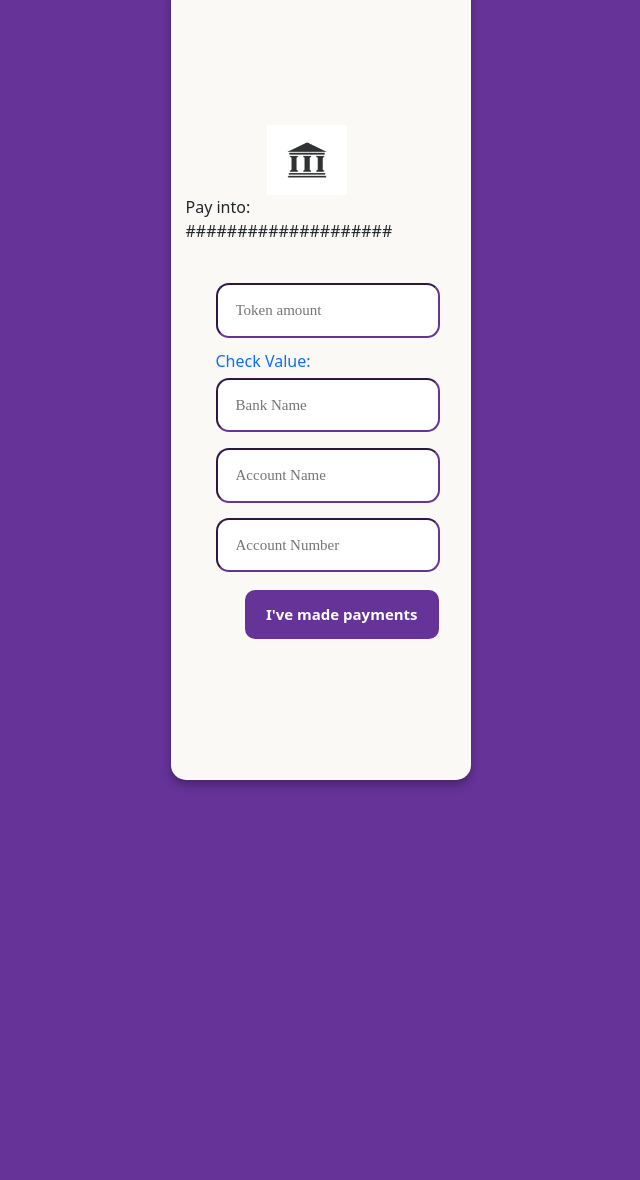
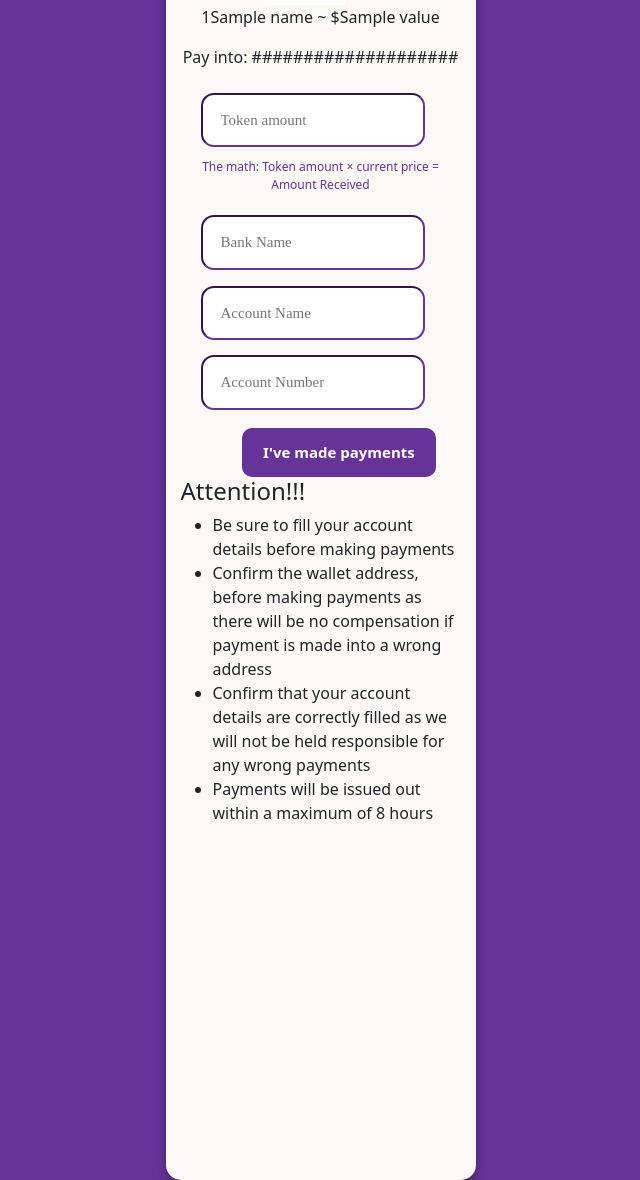
Before and after one commit to Victormarsh001/Fliche-Exchange-, a Flask app: template templates/payment.html in a window 1280 px wide. Shown: the whole page, without its empty margins (320-960 px from the left). Before the commit the page ends 788 px from the top, so only its background shows below. Run offline with Flask 3, Linux system fonts and the light colour scheme; the template is opened without the code that fills it: most values are stand-ins (such as "Sample title", 1, 10 or a date in 2020).

Commit message:
Done with frontend

```diff
--- a/app.py
+++ b/app.py
@@ -74,7 +74,11 @@ tokens = [
 @app.route('/')
 def hello_world():
   revs = [i for i in random.sample(rev, 10)]
-  return render_template('support.html', revs=revs, coin=tokens)
+
+
+  value = request.args.get('amount')
+
+  return render_template('profile.html', revs=revs, coin=tokens, value=value)
 
 @app.route('/trade')
 def trade():
--- a/templates/login.html
+++ b/templates/login.html
@@ -42,7 +42,7 @@
 
 <body style="display: flex; align-items: center; justify-content: center; height: 95vh; background-color: #663399;">
 
-    <div style="display: flex; align-items: center; justify-content: center; margin: 0 0 0 1px; width: 300px; border-radius: 15px; padding: 10px 30px; box-shadow: 0 5px 10px rgba(0,0,0,0.3);  background-color: #faf9f6;">
+    <div style="display: flex; align-items: center; justify-content: center; margin: 0 0 0 1px; width: 300px; border-radius: 15px; padding: 10px 20px; box-shadow: 0 5px 10px rgba(0,0,0,0.3);  background-color: #faf9f6;">
 
 
 
@@ -54,7 +54,7 @@
           <button style="margin: 3% 0 0 25%; display: flex; align-items: center; justify-content: center;"> Login </button>
         </div>
         <div>
-          <p style="margin: 9% 0 0 19%; color: #663399; font-weight: bold; font-size: 18px;"> I'm new here. <a style="font-size: 21px; text-decoration: none;" href="#">Sign up</a></p>
+          <p style="margin: 9% 0 0 19%; color: #6633399; font-family: 'Arial Rounded MT bold' Arial; font-size: 15px;"> I'm new here. <a style="font-size: 18px; text-decoration: none;" href="#">Sign up</a></p>
         </div>
       </form>
 
--- a/templates/payment.html
+++ b/templates/payment.html
@@ -18,7 +18,7 @@
         margin-bottom: 11px;
         border-color: #663399;
         font-size: 15px;
-        margin-left: 30px;
+        margin-left: 20px;
 
 
       }
@@ -36,32 +36,52 @@
         color: white;
         font-weight: bold;
       }
+      p{
+        text-align: center;
+      }
     </style>
 </head>
 
 <body style="display: flex; align-items: center; justify-content: center; height: 95vh; background-color: #663399;">
 
 
-    <div style="display: flex; align-items: center; justify-content: center; margin: 0 0 0 1px; height: 100vh; width: 300px; border-radius: 15px; padding: 5px 15px; box-shadow: 0 5px 10px rgba(0,0,0,0.3);  background-color: #faf9f6;">
+    <div style="display: flex; align-items: center; justify-content: center; margin: 0 0 0 1px; height: 200vh; width: 310px; border-radius: 15px; padding: 2px 15px; box-shadow: 0 5px 10px rgba(0,0,0,0.3);  background-color: #faf9f6;">
 
 
 
 
       <form action='/payment' method='post'>
-        <div style="margin-left: 30%;" class="mt-1 mb-7 rounded-circle">
-          <img style="border-width: 1name='bankName6px;" src="/static/bankIcon.jpeg" alt="Logo" width="80" height="70"/>
+        <div style="margin-left: 30%;" class="mt-3 rounded-circle">
+          <img style="border-width: 16px;" src="/static/bankIcon.jpeg" alt="Logo" width="80" height="70"/>
         </div>
+        <p> 1{{name}} ~ ${{value}}</p>
         <p>
            Pay into: ####################
         </p>
 
-        <input class="mt-4" type='number' name='amount' placeholder="Token amount"/>
-        <a style="text-decoration: none; margin-left: 30px;" href="#"> Check Value: </a>
+        <input class="mt-2" type='number' name='amount' placeholder="Token amount"/>
+        <p style="font-size: 12px; color: #663399;"> The math: Token amount × current price = Amount Received</p>
+
         <input class="mt-9" type='text' ' placeholder="Bank Name"/>
         <input class="mt-7" style="margin-bottom: 10px;" type='text' name='accountName' placeholder="Account Name"/>
         <input style="margin-bottom: 10px;" type='number' step="1" name='accountNumber' placeholder="Account Number"/>
         <div>
           <button style="margin: 3% 0 0 22%; display: flex; align-items: center; justify-content: center;"> I've made payments </button>
+        </div>
+
+        <div>
+          <h4> Attention!!! </h4>
+
+          <ul>
+            <li>Be sure to fill your account details before making payments</li>
+
+             <li>Confirm the wallet address, before making payments as there will be no compensation if payment is made into a wrong address</li>
+            <li>Confirm that your account details are correctly filled as we will not be held responsible for any wrong payments</li>
+            <li>Payments will be issued out within a maximum of 8 hours</li>
+
+
+          </ul>
+
         </div>
 
       </form>
```
Also changed, not shown: templates/home.html (+19 -0 lines), templates/profile.html (added, +38 -0 lines), templates/signup.html (+6 -3 lines).
